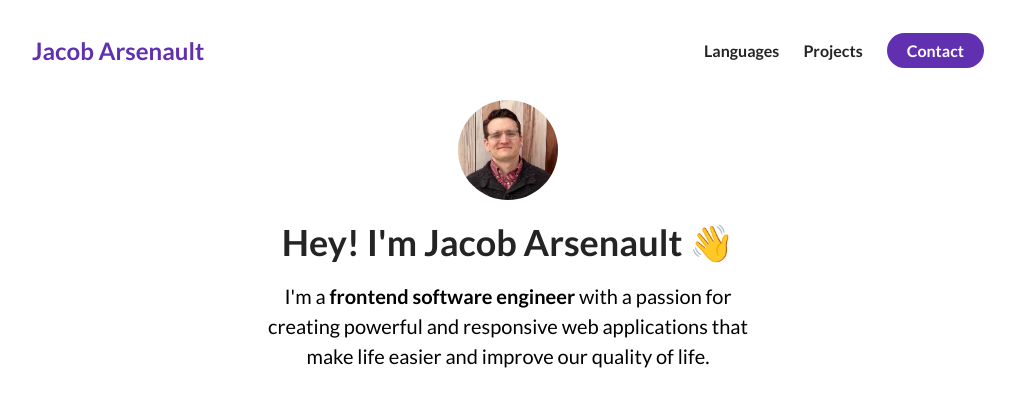
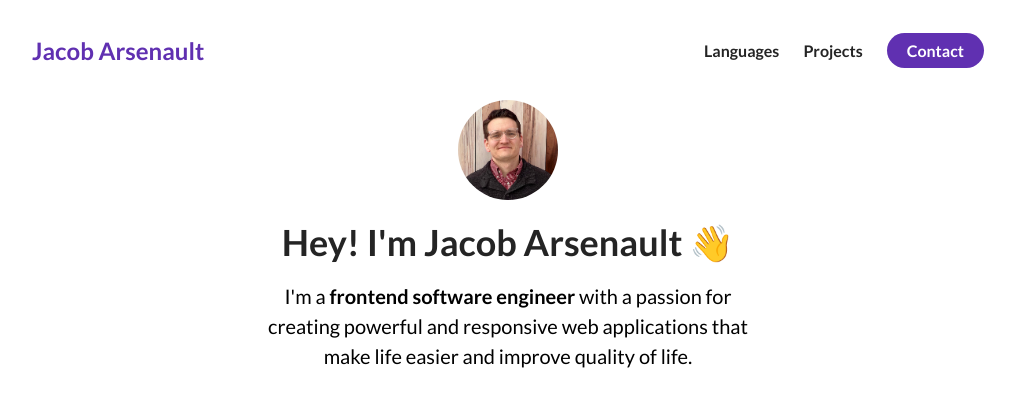
Before and after one commit to jakearrr/my-second-workspace, a plain HTML site: page index.html in a window 1280 px wide. Shown: the top 396 px of the page, without its empty margins (132-1147 px from the left). Drawn offline with Linux system fonts and the light colour scheme.

Commit message:
about me text changed

```diff
--- a/index.html
+++ b/index.html
@@ -47,7 +47,7 @@
                     </h1>
                     <p class="about-me__info--para">
                         I'm a <strong class="text--purple">frontend software engineer</strong> with a passion for
-                        creating powerful and responsive web applications that make life easier and improve our quality of life.
+                        creating powerful and responsive web applications that make life easier and improve quality of life.
                     </p>
                         <div class=".about-me_links">
                             <a href="" class="about-me__link">
```
